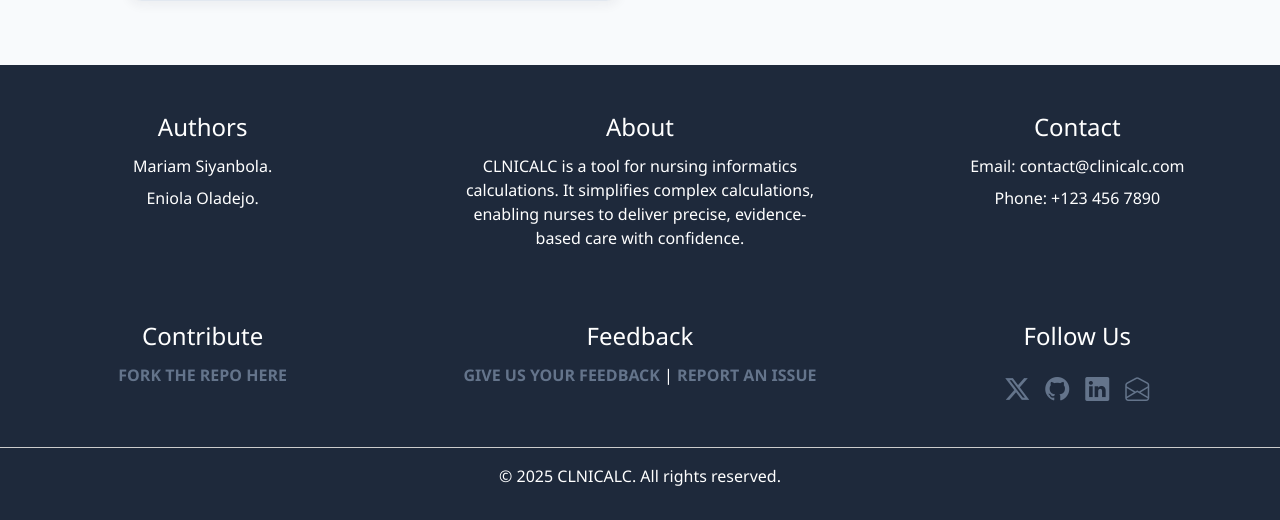
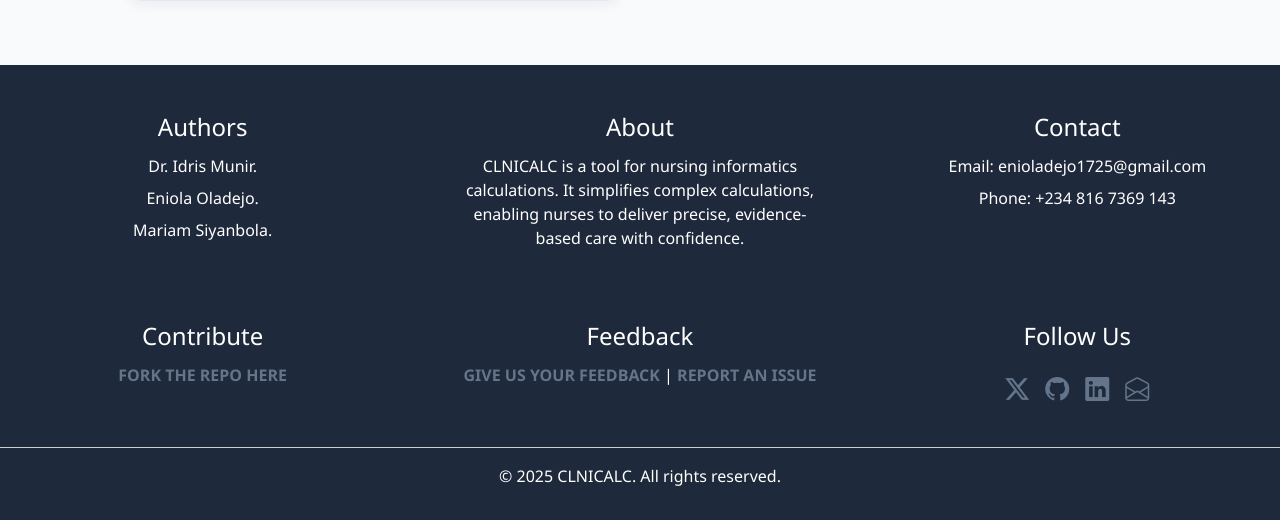
Before and after one commit to niol08/CLINICALC, a Flask app: page / in a window 1280 px wide. Shown: the part 5231-5751 px from the top of the page. Run offline with Flask 3, Linux system fonts and the light colour scheme; parts of the project's set-up code (start-up, migrations or seed data) failed here and were passed over.

Commit message:
updated footer

```diff
--- a/templates/index.html
+++ b/templates/index.html
@@ -356,8 +356,9 @@
   <div class="footer-container">
     <div class="footer-section">
       <h4>Authors</h4>
+      <p>Dr. Idris Munir.</p>
+      <p>Eniola Oladejo.</p>
       <p>Mariam Siyanbola.</p>
-      <p>Eniola Oladejo.</p>
     </div>
     <div class="footer-section">
       <h4>About</h4>
@@ -369,8 +370,8 @@
     </div>
     <div class="footer-section">
       <h4>Contact</h4>
-      <p>Email: contact@clinicalc.com</p>
-      <p>Phone: +123 456 7890</p>
+      <p>Email: enioladejo1725@gmail.com</p>
+      <p>Phone: +234 816 7369 143</p>
     </div>
     <div class="footer-section">
       <h4>Contribute</h4>
```
